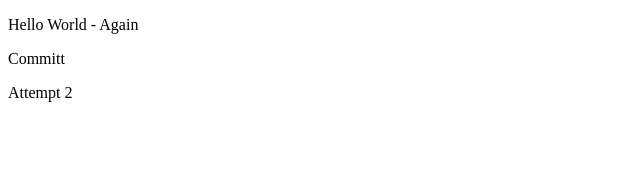
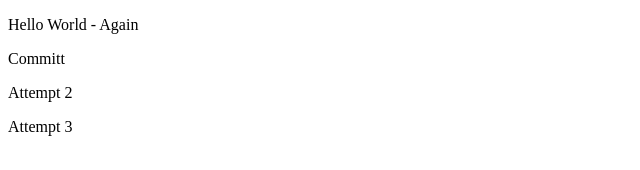
Before and after one commit to bbrittan1999/OnlineLecture, a plain HTML site: page index.html in a window 1280 px wide. Shown: the full height of the page, 0-640 px from the left. Drawn offline with Linux system fonts and the light colour scheme.

Commit message:
First Committ

```diff
--- a/index.html
+++ b/index.html
@@ -10,5 +10,6 @@
     <p>Hello World - Again</p>
     <p>Committ</p>
     <p>Attempt 2</p>
+    <p>Attempt 3</p>
 </body>
 </html>
```
